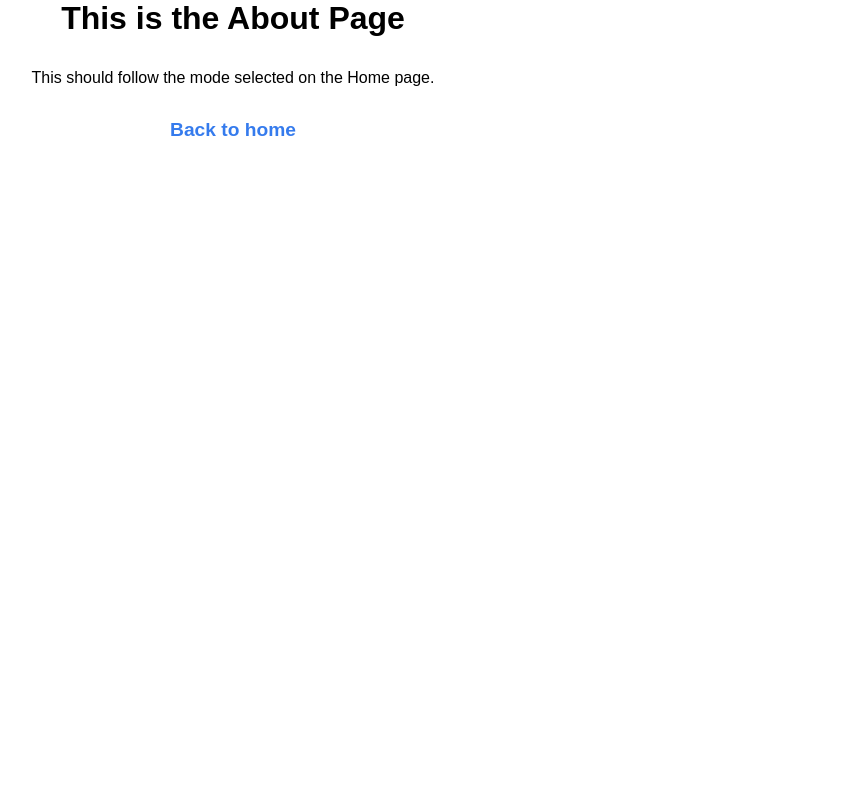
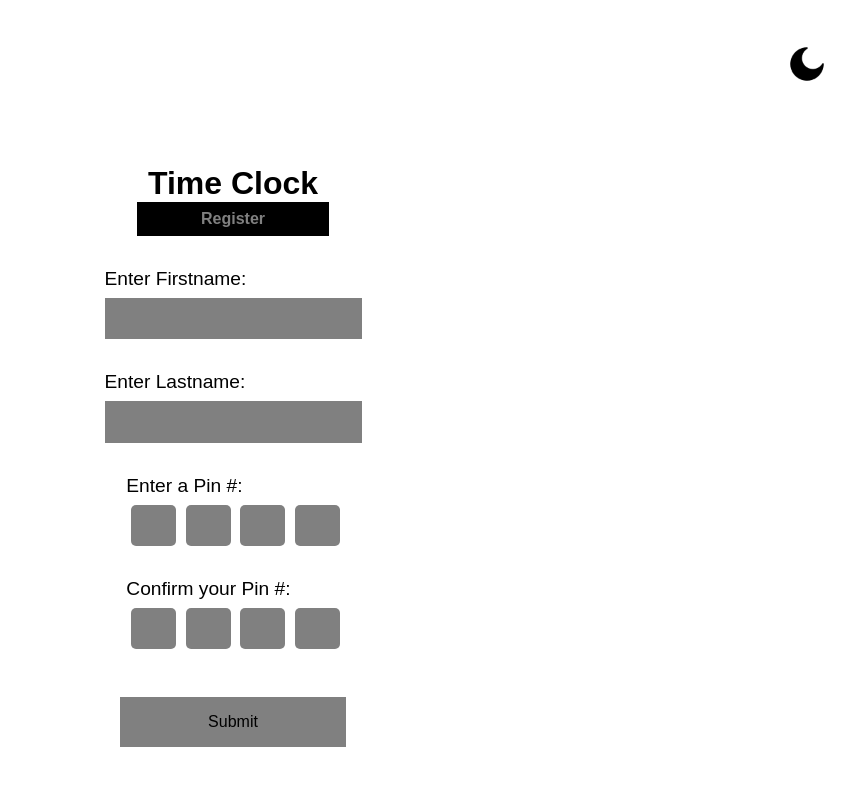
Before and after one commit to courthub74/DarkLight, a plain HTML site: page about.html in a window 1280 px wide. Shown: the whole page, without its empty margins (407-1262 px from the left). Drawn offline with Linux system fonts and the light colour scheme.

```diff
--- a/about.html
+++ b/about.html
@@ -19,12 +19,70 @@
 <body>
 
     <div class="the_site">
-        <h1>This is the About Page</h1>
+        <nav>
+            <!-- Switch Theme Button -->
+            <button id="switch_button">
+                <div class="mode_logos">
+                    <img src="./img/Night.png" id="nite" alt="night">
+                    <img src="./img/Day.png" id="day" alt="day">
+                </div>
+            </button>
+        </nav>
 
-        <p>This should follow the mode selected on the Home page.</p>
+        <header>
+            <p>Time Clock</p>
+        </header>
 
-        <a href="./index.html">Back to home</a>
+        <div class="app_stage">
+            <p>Register</p>
+        </div>
+
+        <form action="#">
+            <!-- First Name -->
+            <div class="input_div">
+                <label>Enter Firstname:</label>
+                <input type="text" id="firstname">
+            </div>
+
+            <!-- Last Name -->
+             <div class="input_div">
+                <label>Enter Lastname:</label>
+                <input type="text" id="lastname">
+             </div>
+
+             <!-- Pin Number -->
+              <div class="input_div">
+                <label>Enter a Pin #:</label>
+                <div class="pin_field">
+                    <input type="text" maxlength="1">
+                    <input type="text" maxlength="1">
+                    <input type="text" maxlength="1">
+                    <input type="text" maxlength="1">
+                </div>
+              </div>
+
+             <!-- Pin Number -->
+              <div class="input_div">
+                <label>Confirm your Pin #:</label>
+                <div class="pin_field">
+                    <input type="text" maxlength="1">
+                    <input type="text" maxlength="1">
+                    <input type="text" maxlength="1">
+                    <input type="text" maxlength="1">
+                </div>
+              </div>
+
+              <!-- Submit Button -->
+               <div class="submit_button">
+                    <button class="submit_">Submit</button>
+               </div>
+        </form>
     </div>
+
+     <!-- JavaScript for Light/Dark Mode -->
+     <script src="app.js"></script>
+
+     <!-- JS for Pin Fields -->
 
 </body>
 </html>
```
Also changed, not shown: index.html (+1 -0 lines), 1 other file.
